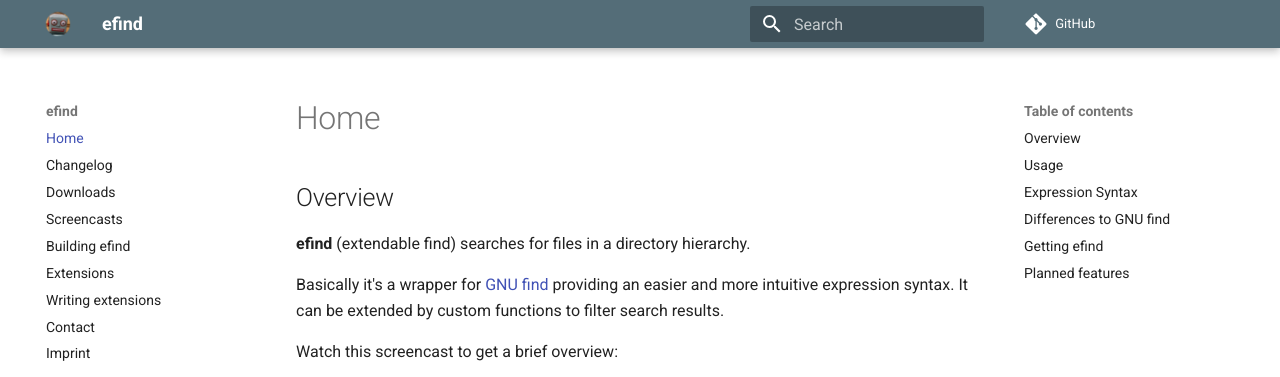
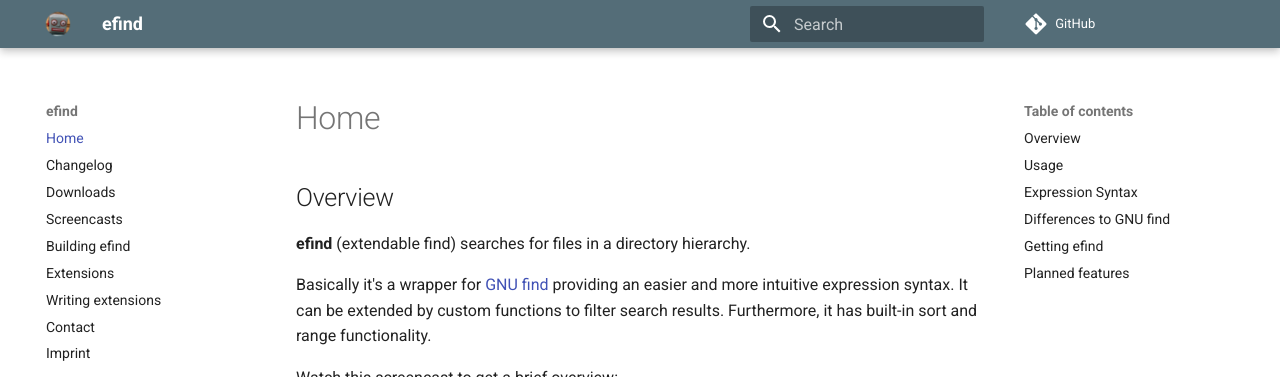
Before and after one commit to 20centaurifux/efind-website, an MkDocs documentation site: the page built from docs/index.md, in a window 1280 px wide and 900 px high, cut to the strip 0-377 px from the top of the window. Built offline with MkDocs 1.6.1 and Material for MkDocs 9.7.7, drawn with Linux system fonts in a browser that asks for light colours; comment, search, counter and statistics services are not loaded.

Commit message:
efind description

```diff
--- a/docs/index.md
+++ b/docs/index.md
@@ -6,7 +6,8 @@
 
 Basically it's a wrapper for [GNU find](https://www.gnu.org/software/findutils/)
 providing an easier and more intuitive expression syntax. It can be extended
-by custom functions to filter search results.
+by custom functions to filter search results. Furthermore, it has built-in
+sort and range functionality.
 
 Watch this screencast to get a brief overview:
 
```
